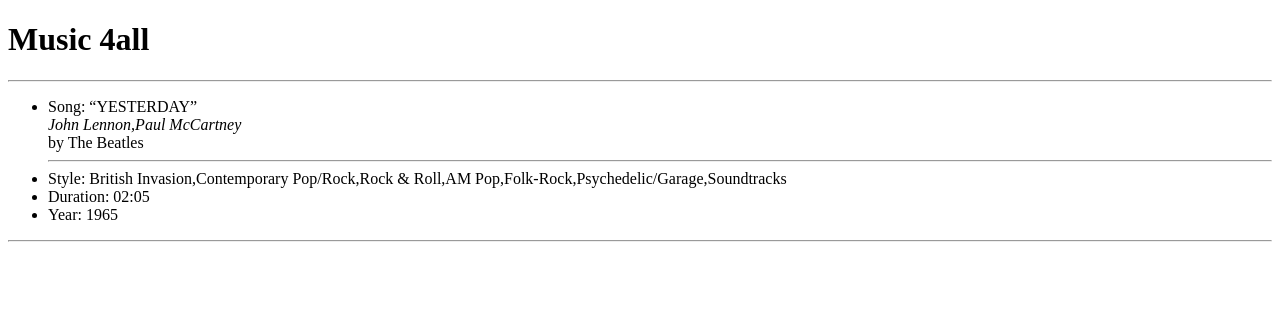
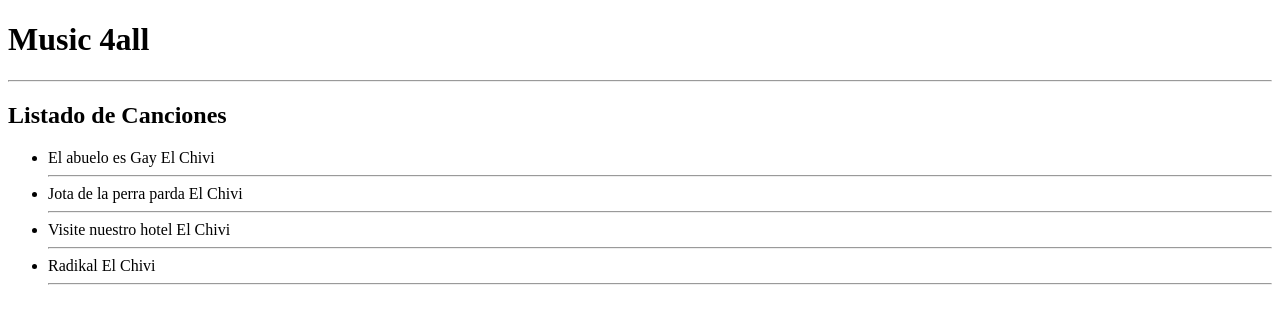
Before and after one commit to jlopezcoll/music4all, an Angular app in the folder music4all/: page / in a window 1280 px wide. Shown: the top 324 px of the page. Built offline with nearby package versions, Linux system fonts and the light colour scheme.

Commit message:
Creado un objeto canción, con un array que despues en el componenete cancion lo recorre y lo muestra por pantalla

```diff
--- /dev/null
+++ b/music4all/src/app/cancion.ts
@@ -0,0 +1,16 @@
+
+
+export interface Cancion
+{
+
+  title:String;
+  composer:String;
+  performer:String;
+  style:String;
+  time: String;
+  year: Number;
+
+
+
+
+}
--- a/music4all/src/app/cancion/cancion.component.html
+++ b/music4all/src/app/cancion/cancion.component.html
@@ -1,11 +1,10 @@
-<ul>
-    <li>Song: <q>{{song.title | uppercase}}</q>
-        <br>
-        <i>{{song.composer}}</i>
-        <br> by {{song.performer}}</li>
+<h2>Listado de Canciones</h2>
+
+<ul class="Canciones">
+  <li *ngFor="let cancion of Canciones">
+
+    <span class="cancion">{{cancion.title}}  </span>{{cancion.composer}}
     <hr>
-    <li>Style: {{song.style}}</li>
-    <li>Duration: {{song.time}}</li>
-    <li>Year: {{song.year}}</li>
+  </li>
+
 </ul>
-<hr>
--- a/music4all/src/app/cancion/cancion.component.ts
+++ b/music4all/src/app/cancion/cancion.component.ts
@@ -1,4 +1,8 @@
 import { Component, OnInit } from '@angular/core';
+
+import { Cancion } from '../cancion';
+import { CANCIONES } from '../lista-canciones';
+
 
 @Component({
   selector: 'app-cancion',
@@ -7,15 +11,12 @@ import { Component, OnInit } from '@angular/core';
 })
 export class CancionComponent implements OnInit {
 
-  song = {
-    track: 1,
-    title: "Yesterday",
-    composer: ["John Lennon", "Paul McCartney"],
-    performer: ["The Beatles"],
-    style: ["British Invasion", "Contemporary Pop/Rock", "Rock & Roll", "AM Pop", "Folk-Rock", "Psychedelic/Garage", "Soundtracks"],
-    time: "02:05",
-    year: "1965",
-  };
+
+  Canciones = CANCIONES;
+
+
+
+
 
   constructor() { }
 
--- /dev/null
+++ b/music4all/src/app/lista-canciones.ts
@@ -0,0 +1,7 @@
+import {Cancion} from './cancion';
+export const CANCIONES : Cancion[]=[
+  {title:"El abuelo es Gay", composer:"El Chivi", performer:"El Chivi", style:"PornoAutor", time: "2:45",year: 2000},
+  {title:"Jota de la perra parda", composer:"El Chivi", performer:"El Chivi", style:"PornoAutor", time: "2:45",year: 1999},
+  {title:"Visite nuestro hotel", composer:"El Chivi", performer:"El Chivi", style:"PornoAutor", time: "3:45",year: 1998},
+  {title:"Radikal", composer:"El Chivi", performer:"El Chivi", style:"PornoAutor", time: "2:45",year: 2000}
+];
```
